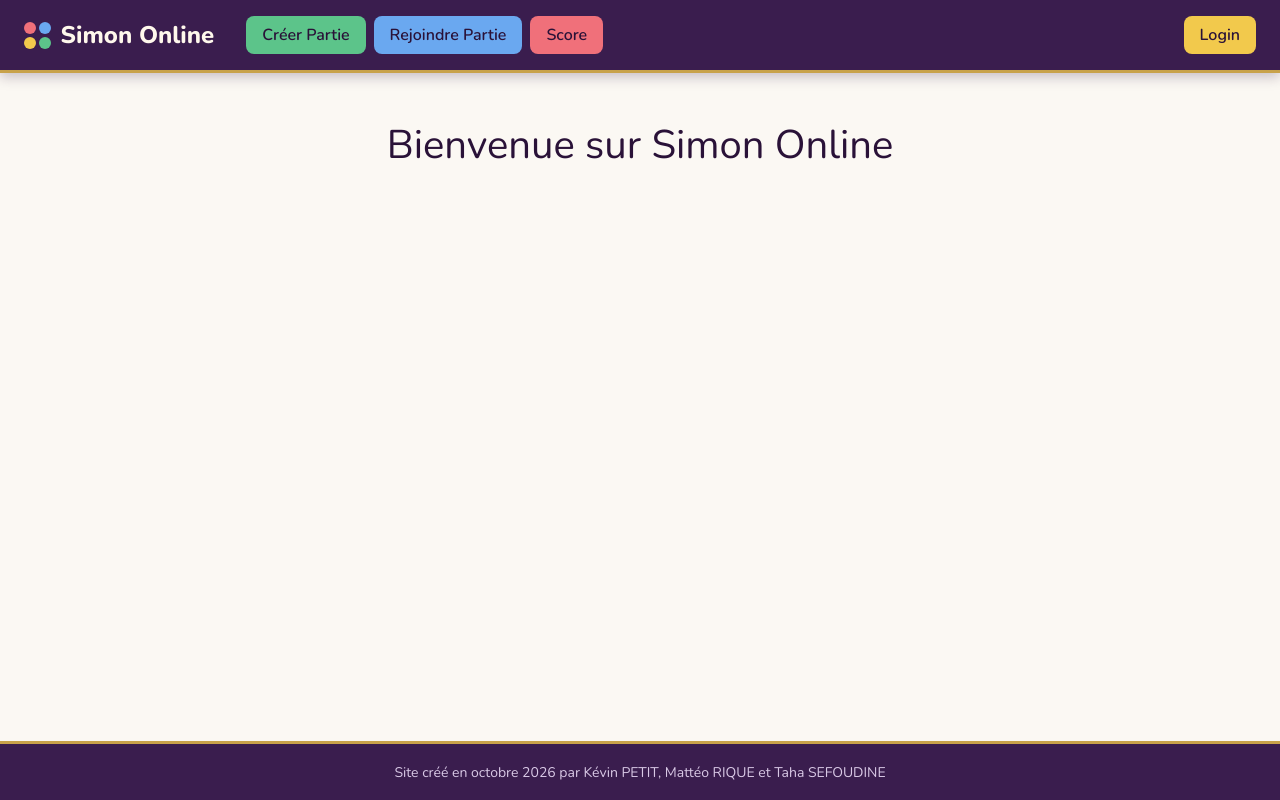
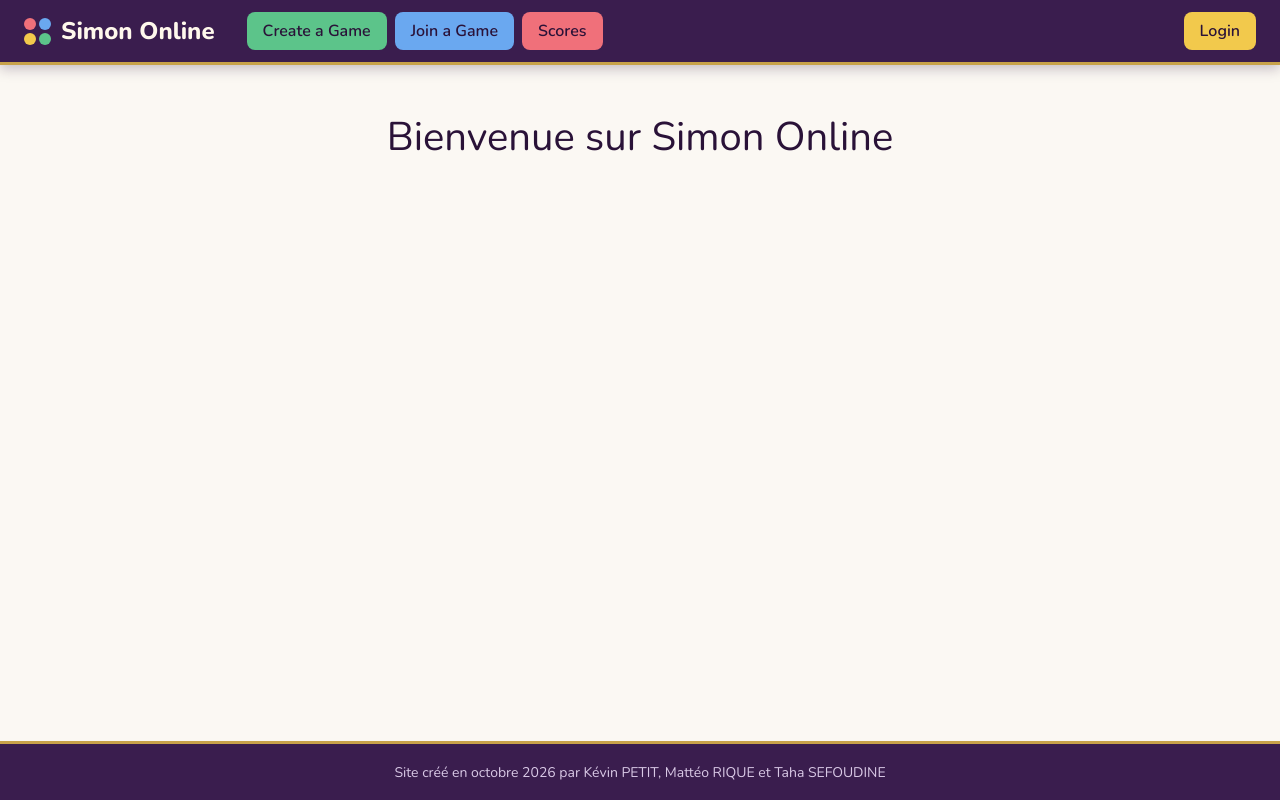
Before and after one commit to Taha-130/Le-jeu-de-Simon, a Django app: template simon_project/lobby/templates/base.html in a window 1280 px wide. Run offline with Django 5.2, Linux system fonts and the light colour scheme; the template is opened without the code that fills it, so the values that code supplies are empty; some libraries are stand-ins or nearby versions.

Commit message:
correction bugs : page sur la racine

```diff
--- /dev/null
+++ b/simon_project/lobby/static/lobby/css/style.css
@@ -0,0 +1,75 @@
+/* Couleurs du site */
+:root {
+    --aubergine: #3a1d4e;
+    --texte-fonce: #2a1238;
+    --or: #c8a24a;
+    --creme: #fff8ec;
+    --fond-page: #fbf8f3;
+
+    /* Couleurs du Simon */
+    --rouge: #f0707a;
+    --bleu: #6aa8f0;
+    --vert: #5cc48a;
+    --jaune: #f2c94c;
+
+    /* Réglages de Bootstrap */
+    --bs-body-font-family: 'Nunito', sans-serif;
+    --bs-body-bg: var(--fond-page);
+    --bs-body-color: var(--texte-fonce);
+}
+
+/* Barre de navigation */
+.menu {
+    background-color: var(--aubergine);
+    border-bottom: 3px solid var(--or);
+    box-shadow: 0 4px 12px rgba(42, 18, 56, 0.25);
+    --bs-navbar-brand-color: var(--creme);
+    --bs-navbar-brand-hover-color: var(--creme);
+    --bs-navbar-color: var(--texte-fonce);
+    --bs-navbar-hover-color: var(--texte-fonce);
+}
+
+.titre {
+    display: flex;
+    align-items: center;
+    gap: 10px;
+    font-size: 1.5rem;
+    font-weight: 800;
+}
+
+/* Les 4 pastilles à côté du titre */
+.pastilles {
+    display: grid;
+    grid-template-columns: repeat(2, 12px);
+    gap: 3px;
+}
+
+.pastilles span {
+    height: 12px;
+    border-radius: 50%;
+}
+
+/* Les boutons */
+.menu .onglet {
+    padding: 7px 16px;
+    border-radius: 8px;
+    font-weight: 600;
+    white-space: nowrap;
+}
+
+.menu .onglet:hover {
+    filter: brightness(1.08);
+}
+
+/* Une classe par couleur, utilisée par les pastilles et les boutons */
+.rouge { background-color: var(--rouge); }
+.bleu { background-color: var(--bleu); }
+.vert { background-color: var(--vert); }
+.jaune { background-color: var(--jaune); }
+
+/* Footer */
+.footer {
+    background-color: var(--aubergine);
+    border-top: 3px solid var(--or);
+    color: #d9c9e6;
+}
--- a/simon_project/lobby/templates/base.html
+++ b/simon_project/lobby/templates/base.html
@@ -1,3 +1,4 @@
+{% load static %}
 <!DOCTYPE html>
 <html lang="fr">
     <head>
@@ -5,110 +6,20 @@
         <meta name="viewport" content="width=device-width, initial-scale=1.0">
         <title>{% block title %}Jeu du Simon{% endblock %}</title>
 
-        <link rel="preconnect" href="https://fonts.googleapis.com">
-        <link rel="preconnect" href="https://fonts.gstatic.com" crossorigin>
         <link href="https://fonts.googleapis.com/css2?family=Nunito:wght@400;600;800&display=swap" rel="stylesheet">
         <link href="https://cdn.jsdelivr.net/npm/bootstrap@5.3.2/dist/css/bootstrap.min.css" rel="stylesheet">
+        <link href="{% static 'lobby/css/style.css' %}" rel="stylesheet">
         <script src="https://unpkg.com/htmx.org@1.9.10"></script>
-
-        <style>
-            :root {
-                --aubergine: #3a1d4e;
-                --aubergine-texte: #2a1238;
-                --or: #c8a24a;
-                --creme: #fff8ec;
-                --footer-texte: #d9c9e6;
-                --fond-page: #fbf8f3;
-
-                --simon-rouge: #f0707a;
-                --simon-bleu: #6aa8f0;
-                --simon-vert: #5cc48a;
-                --simon-jaune: #f2c94c;
-
-                --bs-body-font-family: 'Nunito', system-ui, -apple-system, 'Segoe UI', sans-serif;
-                --bs-body-bg: var(--fond-page);
-                --bs-body-color: var(--aubergine-texte);
-            }
-
-            .site-navbar {
-                background-color: var(--aubergine);
-                border-bottom: 3px solid var(--or);
-                box-shadow: 0 4px 12px rgba(42, 18, 56, 0.25);
-                --bs-navbar-padding-y: 0.75rem;
-            }
-
-            .site-navbar .navbar-brand {
-                display: flex;
-                align-items: center;
-                gap: 0.6rem;
-                color: var(--creme);
-                font-size: 1.5rem;
-                font-weight: 800;
-            }
-
-            .simon-pastilles {
-                display: grid;
-                grid-template-columns: repeat(2, 12px);
-                grid-template-rows: repeat(2, 12px);
-                gap: 3px;
-            }
-
-            .simon-pastilles span { border-radius: 50%; }
-            .simon-pastilles .rouge { background-color: var(--simon-rouge); }
-            .simon-pastilles .bleu  { background-color: var(--simon-bleu); }
-            .simon-pastilles .vert  { background-color: var(--simon-vert); }
-            .simon-pastilles .jaune { background-color: var(--simon-jaune); }
-
-            .site-navbar .nav-onglet,
-            .site-navbar .nav-onglet:hover {
-                color: var(--aubergine-texte);
-            }
-
-            .site-navbar .nav-onglet {
-                padding: 0.45rem 1rem;
-                background-color: var(--onglet-fond);
-                border-radius: 0.5rem;
-                font-weight: 600;
-                white-space: nowrap;
-                transition: filter 0.15s, transform 0.15s;
-            }
-
-            .site-navbar .nav-onglet:hover {
-                filter: brightness(1.08);
-                transform: translateY(-1px);
-            }
-
-            .site-navbar .nav-onglet:focus-visible,
-            .site-navbar .navbar-brand:focus-visible {
-                outline: 3px solid var(--creme);
-                outline-offset: 2px;
-            }
-
-            .onglet-vert  { --onglet-fond: var(--simon-vert); }
-            .onglet-bleu  { --onglet-fond: var(--simon-bleu); }
-            .onglet-jaune { --onglet-fond: var(--simon-jaune); }
-            .onglet-rouge { --onglet-fond: var(--simon-rouge); }
-
-            @media (prefers-reduced-motion: reduce) {
-                .site-navbar .nav-onglet { transition: none; }
-                .site-navbar .nav-onglet:hover { transform: none; }
-            }
-            .site-footer {
-                background-color: var(--aubergine);
-                border-top: 3px solid var(--or);
-                color: var(--footer-texte);
-            }
-        </style>
         {% block extra_head %}{% endblock %}
     </head>
 
     <body class="d-flex flex-column min-vh-100">
 
         <header class="sticky-top">
-            <nav class="navbar site-navbar" aria-label="Navigation principale">
+            <nav class="navbar menu">
                 <div class="container-fluid px-4">
-                    <a class="navbar-brand" href="/">
-                        <span class="simon-pastilles" aria-hidden="true">
+                    <a class="navbar-brand titre" href="/">
+                        <span class="pastilles">
                             <span class="rouge"></span>
                             <span class="bleu"></span>
                             <span class="jaune"></span>
@@ -118,17 +29,18 @@
                     </a>
 
                     <ul class="navbar-nav flex-row gap-2 me-auto ms-3">
-                        <li class="nav-item"><a class="nav-link nav-onglet onglet-vert" href="#">Créer Partie</a></li>
-                        <li class="nav-item"><a class="nav-link nav-onglet onglet-bleu" href="#">Rejoindre Partie</a></li>
-                        <li class="nav-item"><a class="nav-link nav-onglet onglet-rouge" href="#">Score</a></li>
+                        <li class="nav-item"><a class="nav-link onglet vert" href="#">Create a Game</a></li>
+                        <li class="nav-item"><a class="nav-link onglet bleu" href="#">Join a Game</a></li>
+                        <li class="nav-item"><a class="nav-link onglet rouge" href="#">Scores</a></li>
                     </ul>
 
                     <ul class="navbar-nav">
                         <li class="nav-item">
+                            {# les liens seront ajoutés plus tard #}
                             {% if user.is_authenticated %}
-                                <a class="nav-link nav-onglet onglet-jaune" href="#">Logout</a>
+                                <a class="nav-link onglet jaune" href="#">Logout</a>
                             {% else %}
-                                <a class="nav-link nav-onglet onglet-jaune" href="#">Login</a>
+                                <a class="nav-link onglet jaune" href="#">Login</a>
                             {% endif %}
                         </li>
                     </ul>
@@ -142,7 +54,7 @@
             {% endblock %}
         </main>
 
-        <footer class="site-footer py-3 text-center">
+        <footer class="footer py-3 text-center">
             <small>
                 Site créé en octobre 2026 par Kévin PETIT, Mattéo RIQUE et Taha SEFOUDINE
             </small>
--- a/simon_project/simon_app/urls.py
+++ b/simon_project/simon_app/urls.py
@@ -18,6 +18,6 @@ from django.contrib import admin
 from django.urls import include, path
 
 urlpatterns = [
-    path("lobby/", include("lobby.urls")),
     path("admin/", admin.site.urls),
+    path("", include("lobby.urls")),
 ]
```
Also changed, not shown: simon_project/lobby/urls.py (line endings or trailing spaces), 2 other files.
